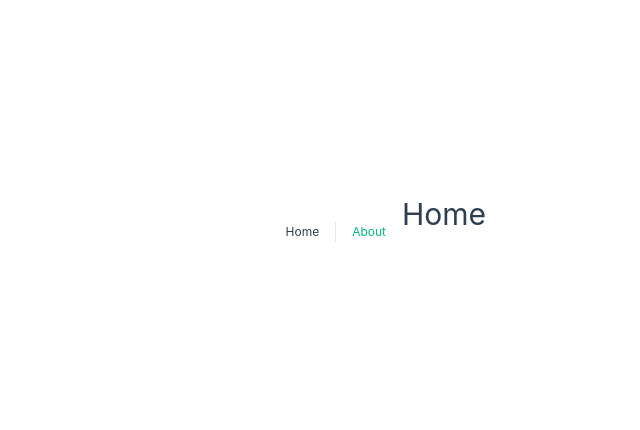
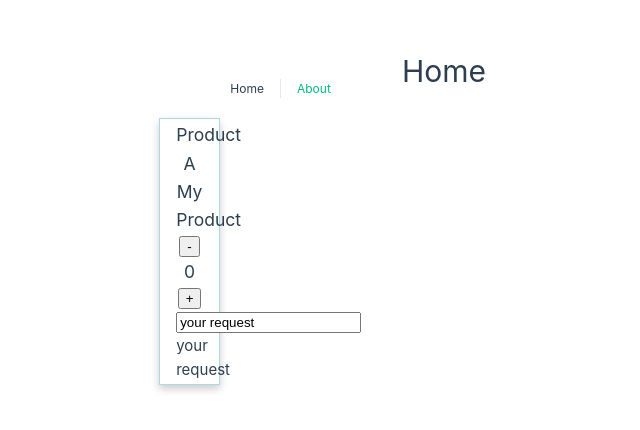
Before and after one commit to elirangk/vue-composition, a Vue app: page / in a window 1280 px wide. Shown: the part 184-614 px from the top of the page, without its empty margins (238-878 px from the left). Built offline with nearby package versions, Linux system fonts and the light colour scheme.

Commit message:
module-2-is-up

```diff
--- a/src/views/HomeView.vue
+++ b/src/views/HomeView.vue
@@ -1,7 +1,40 @@
+<template>
+    <div>
+        <h1> Home </h1>
+    </div>
+
+    <div class="product">
+        <h3> Product A</h3>
+        <h3> {{ productTitle }}</h3>
+        <button @click="decreaseCounter">-</button>
+        <h3> {{ product.counter }} </h3>
+        <button @click="increaseCounter">+</button>
+        <input v-model="product.note" type="text" placeholder="add note">
+        <p>{{ product.note }}</p>
+    </div>
+</template>
+
+<script setup>
+import {reactive} from 'vue'
+
+const productTitle = 'My Product'
+
+const product = reactive({
+    counter:0,
+    note:'your request'
+})
+const increaseCounter = () => product.counter++
+const decreaseCounter = () => product.counter--
+</script>
 
 
-<template>
-<div>
-<h1> Home </h1>
-</div>
-</template>
+<style>
+.product{
+    border: 1px solid lightblue;
+    margin-top: 20px;
+    box-shadow: 0 4px 8px 0 rgba(0,0,0,0.2);
+    padding: 2px 16px;
+    width:25%;
+    text-align: center;
+}
+</style>
```
